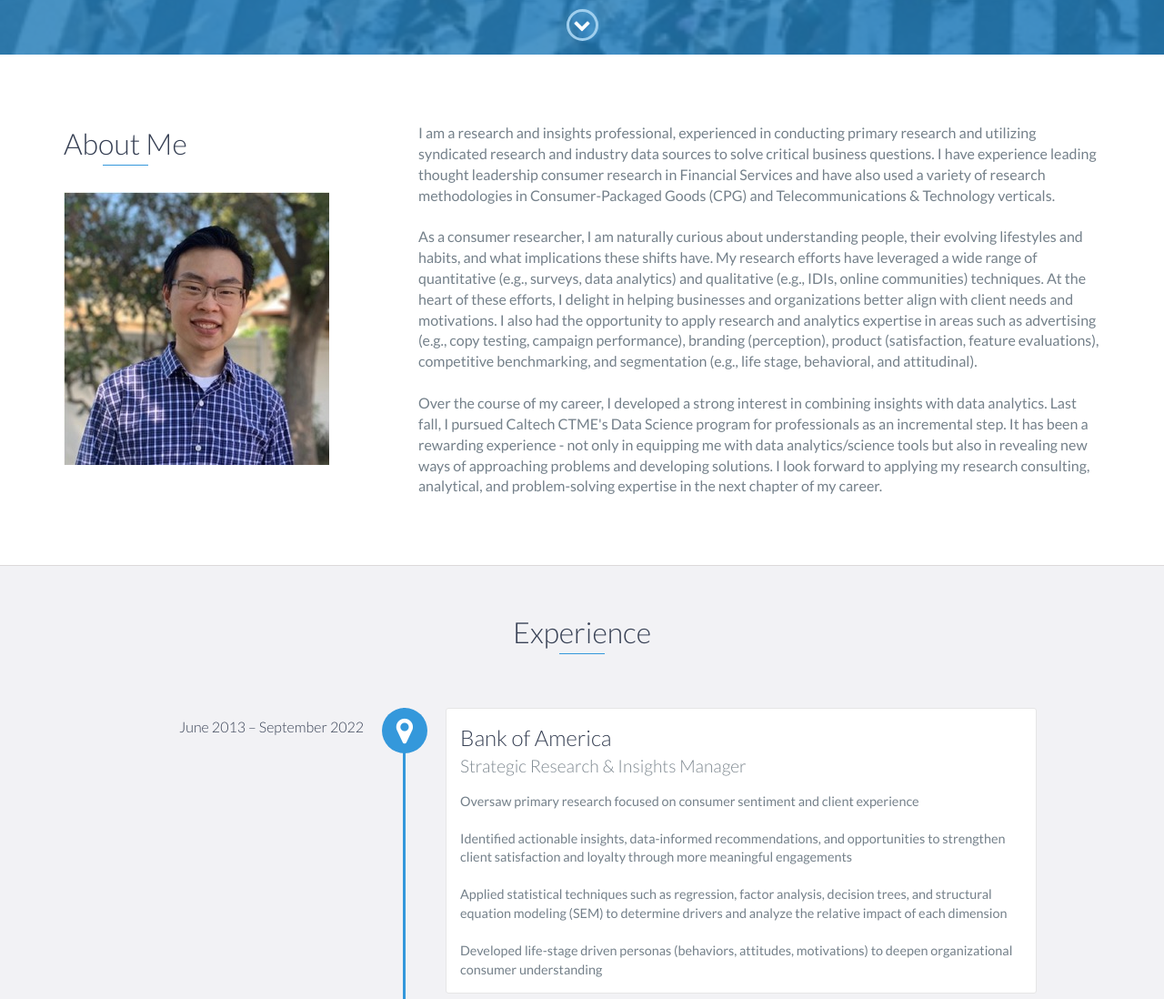
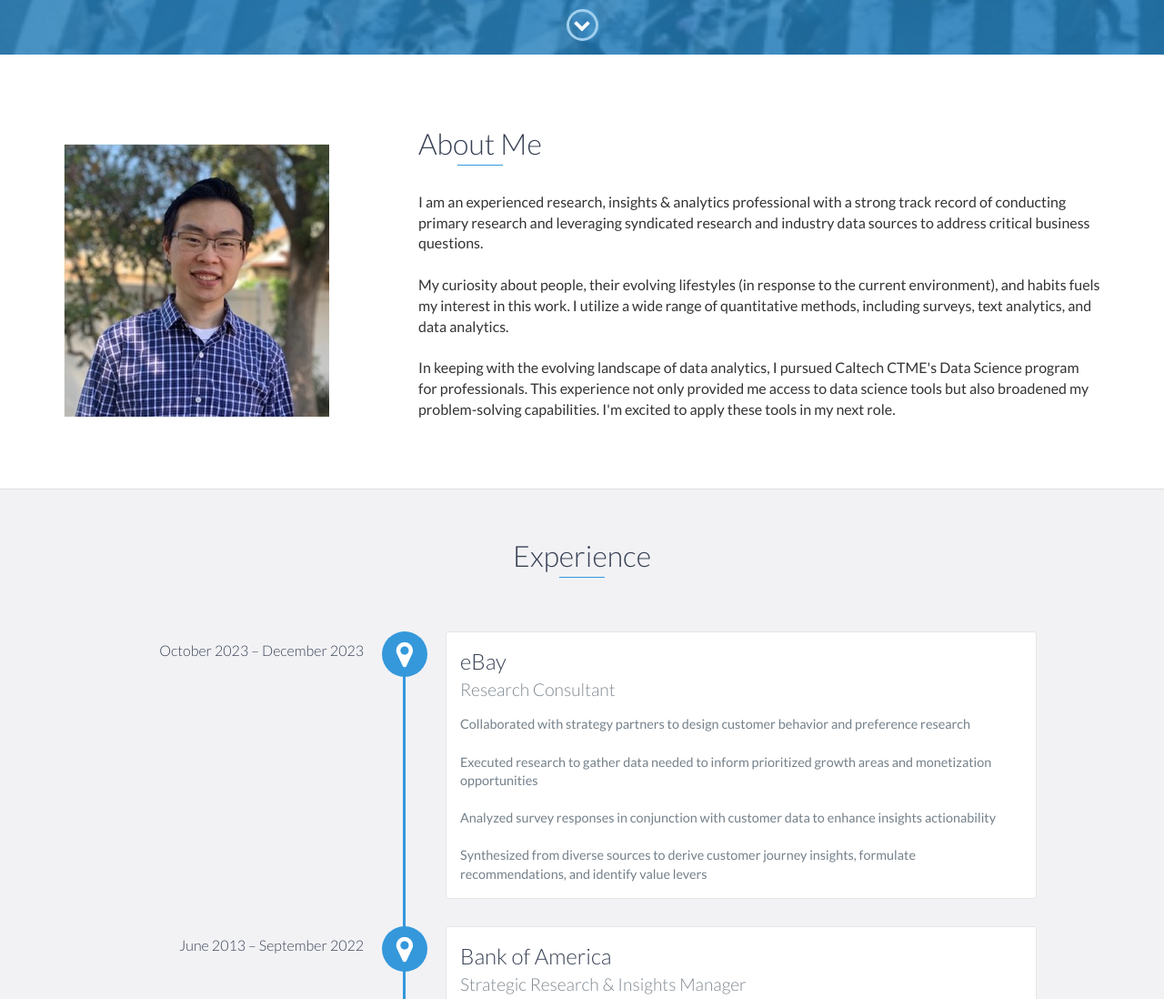
Before and after one commit to cchan7/cchan7.github.io, a website: page index.html in a window 1280 px wide. Shown: the part 740-1838 px from the top of the page at 91% size. Drawn offline with nearby package versions, Linux system fonts and the light colour scheme.

Commit message:
Add files via upload
Page update 01.25.2024

```diff
--- a/index.html
+++ b/index.html
@@ -50,7 +50,7 @@
         <div id="lead-content">
             <h1>Chris Chan</h1>
             <br>
-            <h2>Research, Insights & Analytics Professional</h2>
+            <h2>Research, Insights & Data Analytics Professional</h2>
         </div>
         <!-- End #lead-content -->
 
@@ -69,31 +69,26 @@
         <div class="container">
             <div class="row">
                 <div class="col-md-4">
-                    <h2 class="heading">About Me</h2>
+                    <br>
                     <img src="images/profile.jpg" />
                 </div>
                 <div class="col-md-8">
                     <p>
-                        I am a research and insights professional, experienced in conducting primary research and utilizing
-                        syndicated research and industry data sources to solve critical business questions.  I have experience leading
-                        thought leadership consumer research in Financial Services and have also used a variety of research
-                        methodologies in Consumer-Packaged Goods (CPG) and Telecommunications & Technology verticals.
+                        <p></p>
 
-                        <br></br>As a consumer researcher, I am naturally curious about understanding people, their evolving
-                        lifestyles and habits, and what implications these shifts have.  My research efforts have leveraged a wide range
-                        of quantitative (e.g., surveys, data analytics) and qualitative (e.g., IDIs, online
-                        communities) techniques.  At the heart of these efforts, I delight in helping businesses and organizations
-                        better align with client needs and motivations. I also had the opportunity to apply research and
-                        analytics expertise in areas such as advertising (e.g., copy testing, campaign performance), branding (perception),
-                        product (satisfaction, feature evaluations), competitive benchmarking, and segmentation (e.g., life stage,
-                        behavioral, and attitudinal).
+                        <h2 class = "heading">About Me</h2>
 
-                        <br></br>Over the course of my career, I developed a strong interest in
-                        combining insights with data analytics.  Last fall, I pursued Caltech CTME's Data Science program for
-                        professionals as an incremental step.  It has been a rewarding experience - not only in equipping me
-                        with data analytics/science tools but also in revealing new ways of approaching problems and developing
-                        solutions. I look forward to applying my research consulting, analytical, and problem-solving expertise in the next
-                        chapter of my career.
+                        <br>I am an experienced research, insights & analytics professional with a strong track record of conducting
+                        primary research and leveraging syndicated research and industry data sources to address critical business
+                        questions.
+
+                        <br></br>My curiosity about people, their evolving lifestyles (in response to the current environment),
+                        and habits fuels my interest in this work. I utilize a wide range of quantitative methods, including surveys,
+                        text analytics, and data analytics.
+
+                        <br></br>In keeping with the evolving landscape of data analytics, I pursued Caltech CTME's Data Science
+                        program for professionals. This experience not only provided me access to data science tools but also broadened
+                        my problem-solving capabilities. I'm excited to apply these tools in my next role.
                     </p>
                 </div>
             </div>
@@ -104,6 +99,17 @@
     <div id="experience" class="background-alt">
         <h2 class="heading">Experience</h2>
         <div id="experience-timeline">
+            <div data-date="October 2023 – December 2023">
+                <h3>eBay</h3>
+                <h4>Research Consultant</h4>
+                <p>
+                    Collaborated with strategy partners to design customer behavior and preference research<br></br>
+                    Executed research to gather data needed to inform prioritized growth areas and monetization opportunities<br></br>
+                    Analyzed survey responses in conjunction with customer data to enhance insights actionability<br></br>
+                    Synthesized from diverse sources to derive customer journey insights, formulate recommendations, and identify value levers<br>
+                </p>
+            </div>
+
             <div data-date="June 2013 – September 2022">
                 <h3>Bank of America</h3>
                 <h4>Strategic Research & Insights Manager</h4>
@@ -144,8 +150,8 @@
         <h2 class="heading">Education</h2>
         <div class="education-block">
             <h3>Caltech CTME</h3>
-            <span class="education-date">October 2022 - June 2023</span>
-            <h4>Data Science Post Graduate Certificate Program</h4>
+            <span class="education-date">2022 - 2023</span>
+            <h4>Data Science for Professional Certificate Program</h4>
             <p>
                 - Data Programming & Analytics (Python), Supervised Learning, Unsupervised Learning, Tableau
             </p>
@@ -154,7 +160,7 @@
 
         <div class="education-block">
             <h3>University of California, Los Angeles (UCLA)</h3>
-            <span class="education-date">Sept 2003 - Sept 2007</span>
+            <span class="education-date">2003 - 2007</span>
             <h4>Bachelor of Arts in Economics and Global Studies</h4>
             <ul>
                 <li>
@@ -245,6 +251,7 @@
         <h2 class="heading">Skills</h2>
         <ul>
             <li>Quantitative & Qualitative Research</li>
+            <li>Rapid Survey Tools</li>
             <li>Research Design</li>
             <li>Strategic Insights</li>
             <li>Customer Experience</li>
@@ -253,6 +260,7 @@
             <li>Market & Customer Segmentation</li>
             <li>Competitive Benchmarking</li>
             <li>Survey Analytics</li>
+            <li>Text Analytics</li>
             <li>Social Analytics</li>
             <li>Statistical Data Analysis</li>
             <li>Applied Machine Learning</li>
@@ -281,7 +289,7 @@
             <div class="row">
                 <div class="col-sm-5 copyright">
                     <p>
-                        Copyright &copy; <span id="current-year">2023</span> Chris Chan
+                        Copyright &copy; <span id="current-year">2024</span> Chris Chan
                     </p>
                 </div>
                 <div class="col-sm-2 top">
```
